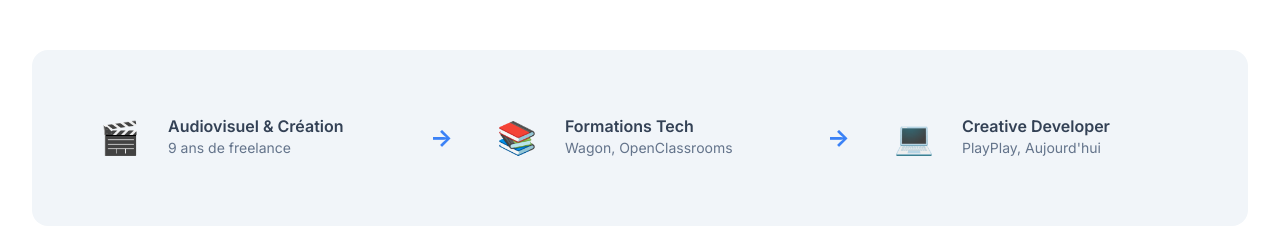
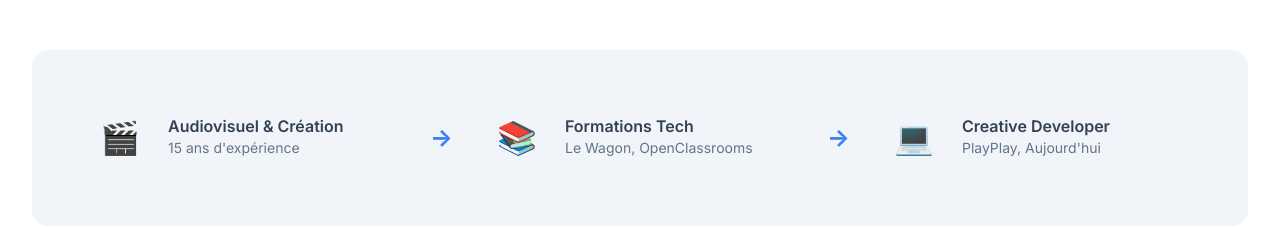
Before and after one commit to daddyjanno/Portfolio, a React (Vite) app in the folder web/: page / in a window 1280 px wide. Shown: the part 1580-1807 px from the top of the page. Built offline with nearby package versions, Linux system fonts and the light colour scheme; no server answers.

Commit message:
update About

```diff
--- a/web/src/components/sections/About/About.tsx
+++ b/web/src/components/sections/About/About.tsx
@@ -12,19 +12,26 @@ export const About = () => {
 
           <div className={styles.text}>
             <p>
-              Creative Developer passionné par le développement web moderne, actuellement en alternance chez PlayPlay où je développe des composants React et optimise l'expérience utilisateur.
+              Creative Developer passionné par le développement web moderne, actuellement en
+              alternance chez PlayPlay où je développe des composants React et optimise l'expérience
+              utilisateur.
             </p>
 
             <p>
-              Mon parcours atypique combine 7 ans d'expérience en management chez Eurosport (coordination d'équipes de 17 personnes, gestion de 1000+ diffusions live/mois) et 9 ans en création audiovisuelle freelance.
+              Mon parcours atypique combine 7 ans d'expérience en management chez Eurosport
+              (coordination d'équipes de 17 personnes, gestion de 1000+ diffusions live/mois) et 9
+              ans en création audiovisuelle freelance.
             </p>
 
             <p>
-              Cette reconversion dans le développement web me permet d'allier rigueur opérationnelle, esprit d'équipe et créativité technique. J'applique au code les mêmes exigences de qualité et de performance que dans mes précédentes expériences.
+              Cette reconversion dans le développement web me permet d'allier rigueur
+              opérationnelle, esprit d'équipe et créativité technique. J'applique au code les mêmes
+              exigences de qualité et de performance que dans mes précédentes expériences.
             </p>
 
             <p>
-              Formé au Wagon et chez OpenClassrooms, je maîtrise la stack JavaScript moderne (React, TypeScript, Node.js) et applique une approche "zero bug" dans mes développements.
+              Formé au Wagon et chez OpenClassrooms, je maîtrise la stack JavaScript moderne (React,
+              TypeScript, Node.js) et applique une approche "zero bug" dans mes développements.
             </p>
           </div>
 
@@ -33,7 +40,7 @@ export const About = () => {
               <div className={styles.marker}>🎬</div>
               <div>
                 <h3>Audiovisuel & Création</h3>
-                <p>9 ans de freelance</p>
+                <p>15 ans d'expérience</p>
               </div>
             </div>
 
@@ -43,7 +50,7 @@ export const About = () => {
               <div className={styles.marker}>📚</div>
               <div>
                 <h3>Formations Tech</h3>
-                <p>Wagon, OpenClassrooms</p>
+                <p>Le Wagon, OpenClassrooms</p>
               </div>
             </div>
 
```
